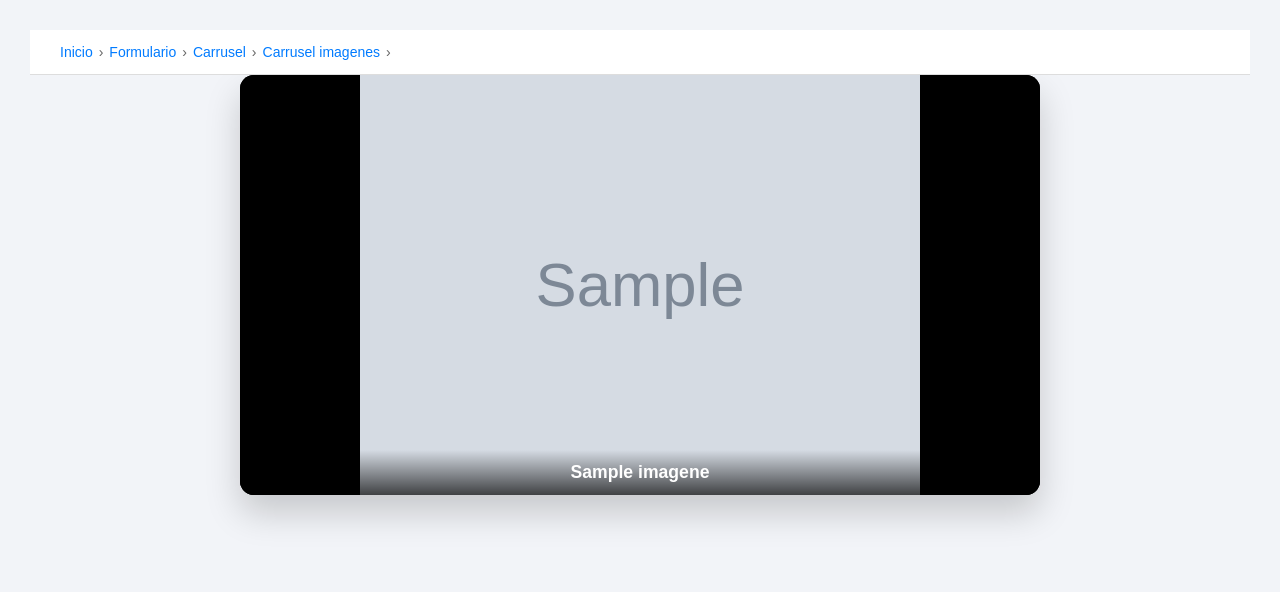
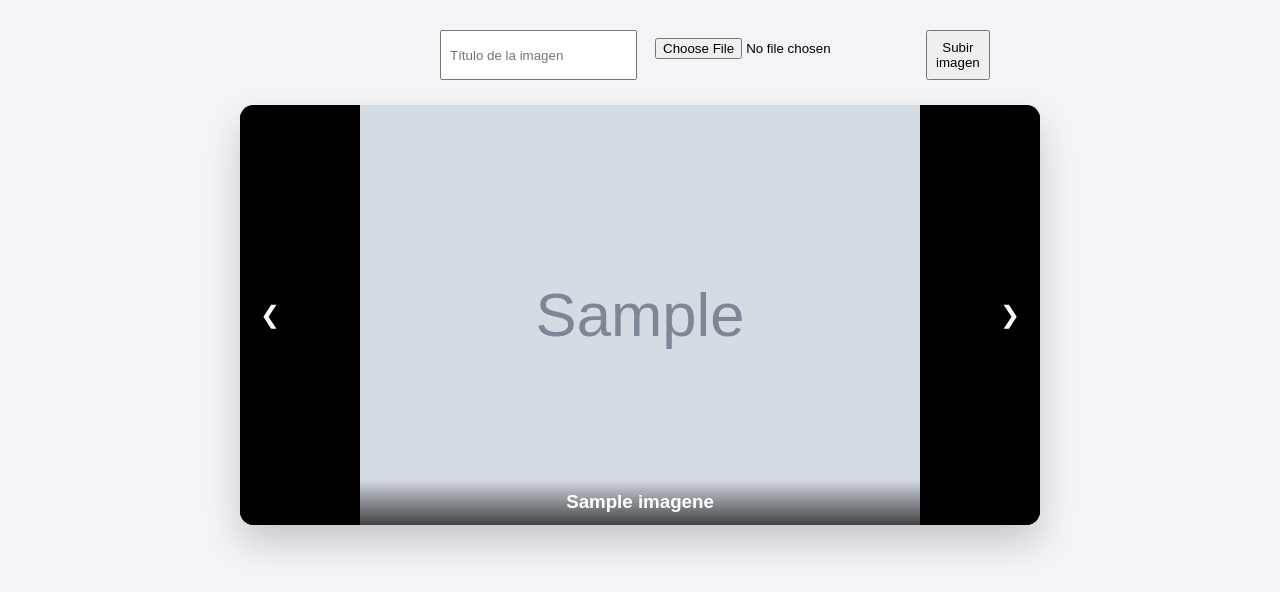
Before and after one commit to Padrinox3x/mi-hola-mundo-express, a Node server app: template views/carrusel.ejs in a window 1280 px wide. Shown: the top 592 px of the page. Run offline with Node 20, Linux system fonts and the light colour scheme; the template is opened without the code that fills it: most values are stand-ins (such as "Sample title", 1, 10 or a date in 2020); grey boxes marked "Sample" are stand-in pictures.

Commit message:
subida de imagenes

```diff
--- a/index.js
+++ b/index.js
@@ -2,6 +2,7 @@ const express = require('express');
 const axios = require('axios');
 require('dotenv').config();
 const { sql, conectarDB } = require('./db');
+const upload = require('./middlewares/upload');
 
 const app = express();
 const PORT = process.env.PORT || 3000;
@@ -136,6 +137,41 @@ app.get('/carrusel', async (req, res) => {
 });
 
 // =======================
+// Subir imagen al carrusel
+// =======================
+app.post(
+    '/carrusel/upload',
+    upload.single('imagen'),
+    async (req, res) => {
+        try {
+            const { titulo } = req.body;
+
+            if (!req.file) {
+                return res.status(400).send('❌ No se subió ninguna imagen');
+            }
+
+            const urlImagen = '/uploads/' + req.file.filename;
+
+            const pool = await conectarDB();
+
+            await pool.request()
+                .input('Titulo', sql.NVarChar, titulo)
+                .input('UrlImagen', sql.NVarChar, urlImagen)
+                .query(`
+                    INSERT INTO dbo.ImagenesCarrusel (Titulo, UrlImagen, Activo)
+                    VALUES (@Titulo, @UrlImagen, 1)
+                `);
+
+            res.redirect('/carrusel');
+
+        } catch (error) {
+            console.error('🔥 Error al subir imagen:', error);
+            res.status(500).send('Error al subir imagen');
+        }
+    }
+);
+
+// =======================
 // 404
 // =======================
 app.use((req, res) => {
--- a/package.json
+++ b/package.json
@@ -16,6 +16,7 @@
     "ejs": "^4.0.1",
     "express": "^5.2.1",
     "msql": "^1.0.3",
-    "mssql": "^12.2.0"
+    "mssql": "^12.2.0",
+    "multer": "^2.0.2"
   }
 }
--- a/public/css/carrusel.css
+++ b/public/css/carrusel.css
@@ -6,41 +6,59 @@
     font-family: Arial, Helvetica, sans-serif;
 }
 
-/* ===== BODY ===== */
 body {
     background: #f2f4f8;
     padding: 30px;
 }
 
-/* ===== CONTENEDOR CARRUSEL ===== */
+/* ===== FORM ===== */
+.upload-form {
+    max-width: 400px;
+    margin: 0 auto 25px;
+    display: flex;
+    gap: 10px;
+}
+
+.upload-form input,
+.upload-form button {
+    padding: 8px;
+}
+
+/* ===== CARRUSEL ===== */
 .carrusel {
     max-width: 800px;
-    height: 420px;                /* ALTURA CONTROLADA */
+    height: 420px;
     margin: auto;
-    display: flex;
     overflow: hidden;
     border-radius: 14px;
     box-shadow: 0 18px 35px rgba(0,0,0,.18);
+    position: relative;
     background: #000;
 }
 
-/* ===== SLIDE ===== */
+/* CONTENEDOR DESLIZABLE */
+.slides {
+    display: flex;
+    height: 100%;
+    transition: transform .5s ease;
+}
+
+/* SLIDE */
 .slide {
     min-width: 100%;
     height: 100%;
     position: relative;
 }
 
-/* ===== IMAGEN ===== */
+/* IMAGEN */
 .slide img {
     width: 100%;
     height: 100%;
-    object-fit: contain;          /* CLAVE para imágenes verticales */
-    background: #000;             /* relleno lateral */
-    display: block;
+    object-fit: contain;
+    background: #000;
 }
 
-/* ===== TEXTO ===== */
+/* TEXTO */
 .slide h3 {
     position: absolute;
     bottom: 0;
@@ -49,12 +67,20 @@ body {
     background: linear-gradient(transparent, rgba(0,0,0,.7));
     color: #fff;
     text-align: center;
-    font-size: 1.1rem;
 }
 
-/* ===== RESPONSIVE ===== */
-@media (max-width: 768px) {
-    .carrusel {
-        height: 280px;
-    }
+/* BOTONES */
+.prev, .next {
+    position: absolute;
+    top: 50%;
+    transform: translateY(-50%);
+    background: rgba(0,0,0,.5);
+    color: white;
+    border: none;
+    font-size: 24px;
+    padding: 10px;
+    cursor: pointer;
 }
+
+.prev { left: 10px; }
+.next { right: 10px; }
--- /dev/null
+++ b/public/js/carrusel.js
@@ -0,0 +1,23 @@
+const slides = document.querySelector('.slides');
+const slideCount = document.querySelectorAll('.slide').length;
+let index = 0;
+
+document.querySelector('.next').onclick = () => {
+    index = (index + 1) % slideCount;
+    update();
+};
+
+document.querySelector('.prev').onclick = () => {
+    index = (index - 1 + slideCount) % slideCount;
+    update();
+};
+
+function update() {
+    slides.style.transform = `translateX(-${index * 100}%)`;
+}
+
+/* AUTO SLIDE */
+setInterval(() => {
+    index = (index + 1) % slideCount;
+    update();
+}, 4000);
--- a/views/carrusel.ejs
+++ b/views/carrusel.ejs
@@ -7,14 +7,28 @@
 </head>
 <body>
 
+<!-- ===== FORMULARIO SUBIR IMAGEN ===== -->
+<form action="/carrusel/upload" method="POST" enctype="multipart/form-data" class="upload-form">
+    <input type="text" name="titulo" placeholder="Título de la imagen" required>
+    <input type="file" name="imagen" accept="image/*" required>
+    <button type="submit">Subir imagen</button>
+</form>
+
+<!-- ===== CARRUSEL ===== -->
 <div class="carrusel">
-    <% imagenes.forEach((img, index) => { %>
-        <div class="slide">
-            <img src="<%= img.UrlImagen %>" alt="<%= img.Titulo %>">
-            <h3><%= img.Titulo %></h3>
-        </div>
-    <% }) %>
+    <div class="slides">
+        <% imagenes.forEach((img) => { %>
+            <div class="slide">
+                <img src="<%= img.UrlImagen %>" alt="<%= img.Titulo %>">
+                <h3><%= img.Titulo %></h3>
+            </div>
+        <% }) %>
+    </div>
+
+    <button class="prev">❮</button>
+    <button class="next">❯</button>
 </div>
-<script src="js/breadcrumbs.js"></script>
+
+<script src="/js/carrusel.js"></script>
 </body>
 </html>
```
Also changed, not shown: middlewares/upload.js (added, +15 -0 lines), 1 other file.
